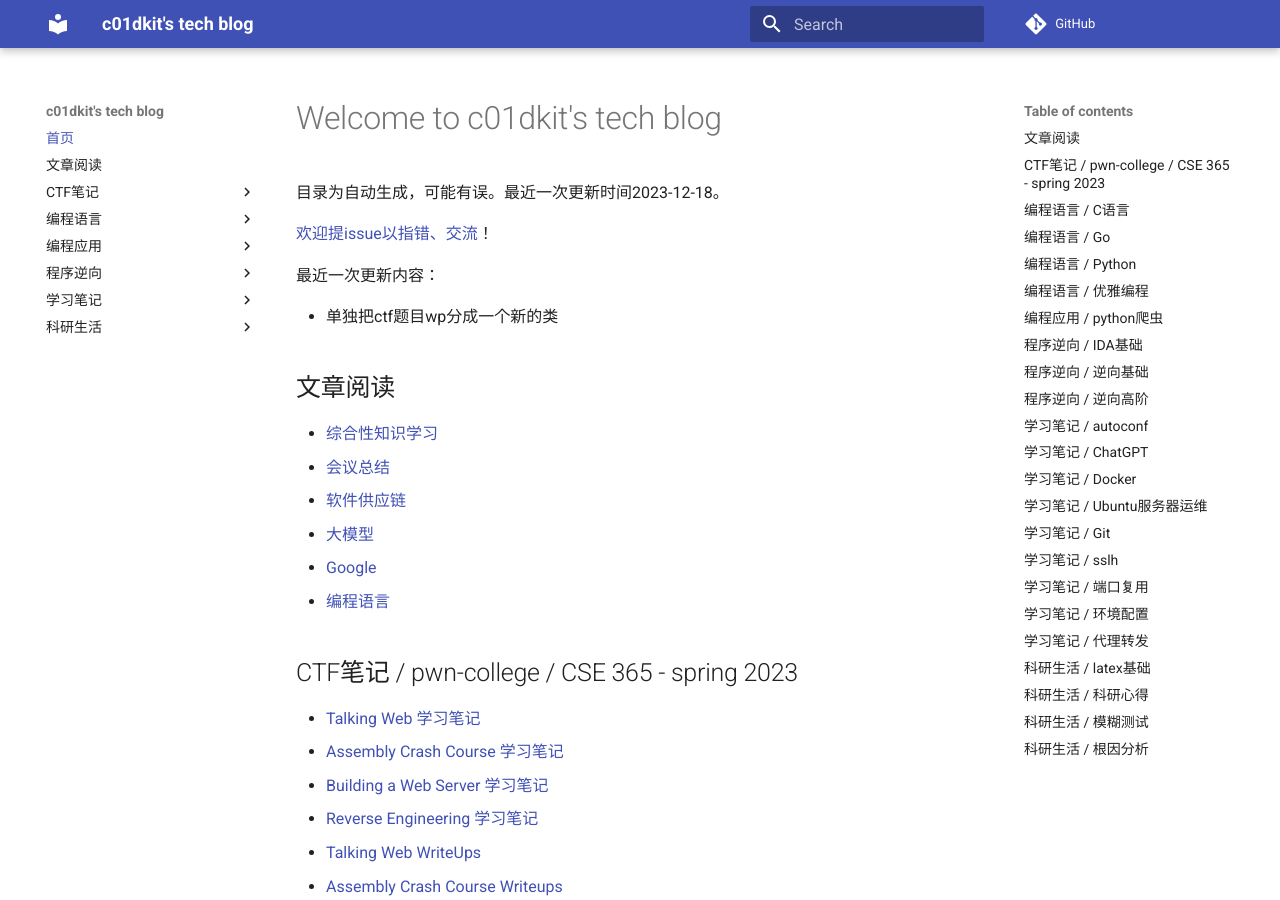
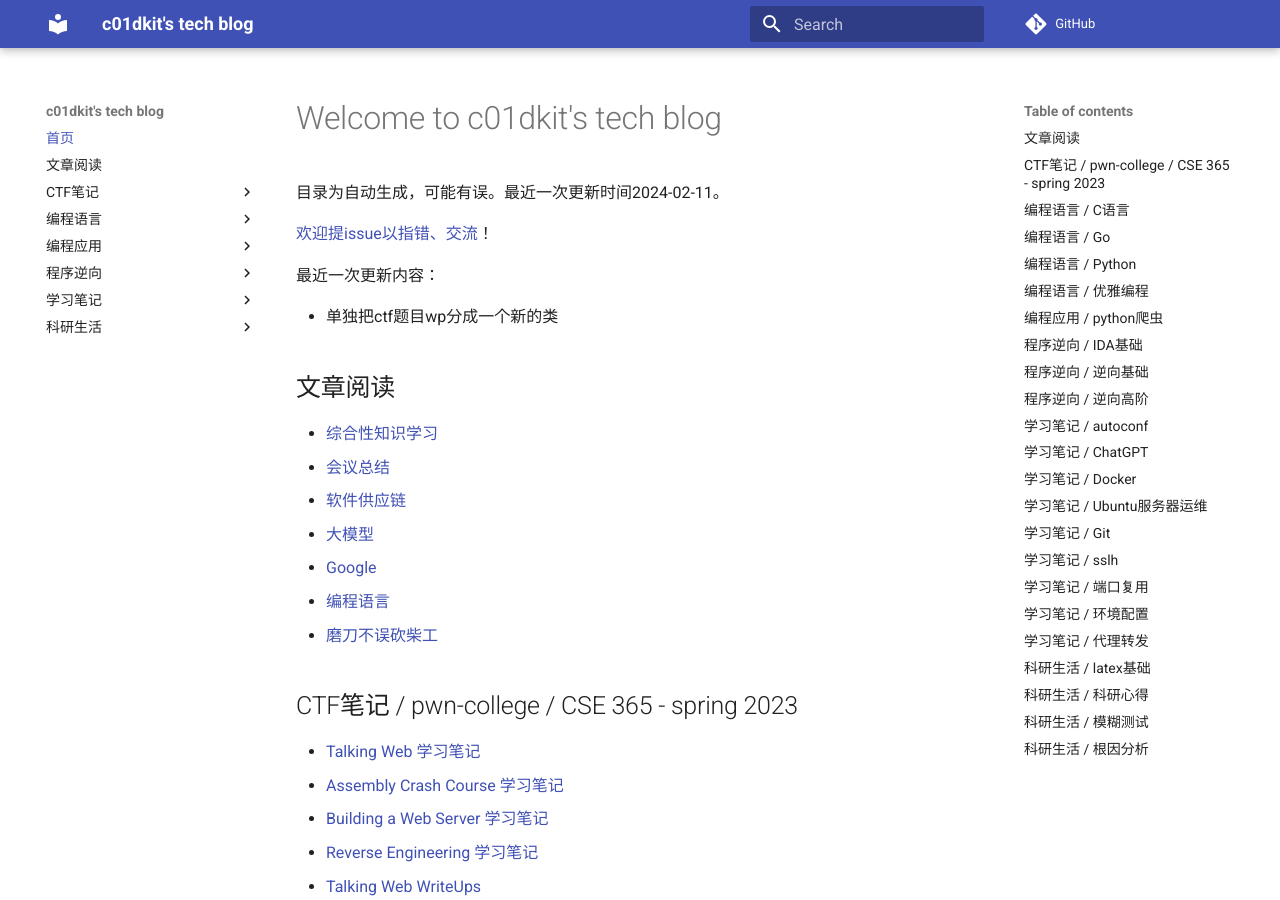
Before and after one commit to c01dkit/tech-blog, an MkDocs documentation site: the page built from docs/index.md, in a window 1280 px wide and 900 px high. Built offline with MkDocs 1.6.1 and Material for MkDocs 9.7.7, drawn with Linux system fonts in a browser that asks for light colours; comment, search, counter and statistics services are not loaded.

Commit message:
Sync raw data at Sun Feb 11 06:03:29 PM CST 2024

```diff
--- a/docs/index.md
+++ b/docs/index.md
@@ -1,6 +1,6 @@
 # Welcome to c01dkit's tech blog
 
-目录为自动生成，可能有误。最近一次更新时间2023-12-18。
+目录为自动生成，可能有误。最近一次更新时间2024-02-11。
 
 [欢迎提issue以指错、交流](https://github.com/c01dkit/tech-blog/issues)！
 
@@ -17,6 +17,7 @@
 - [大模型](./readings/#_5)
 - [Google](./readings/#google)
 - [编程语言](./readings/#_6)
+- [磨刀不误砍柴工](./readings/#_7)
 
 ## CTF笔记 / pwn-college / CSE 365 - spring 2023
 
```
Also changed, not shown: other parts of docs/index.md (+2 -1 lines), 1 other file.
